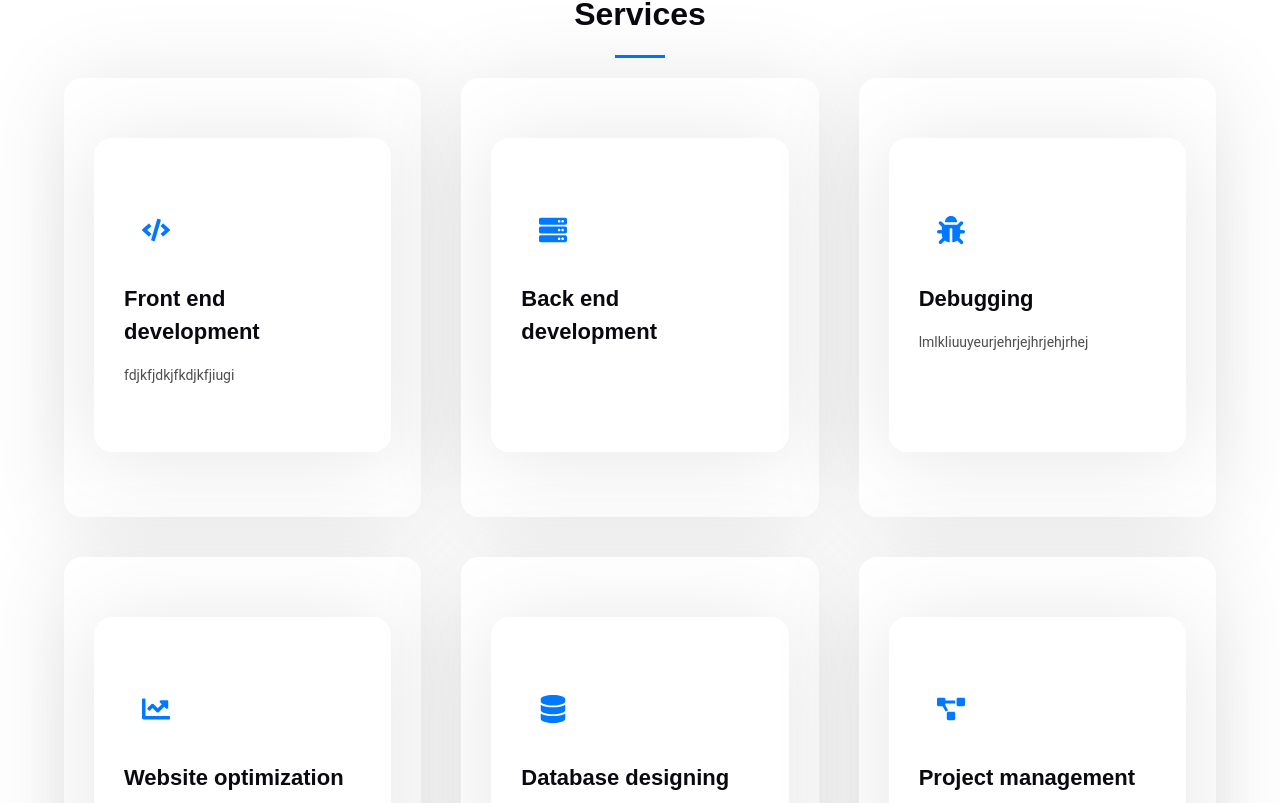
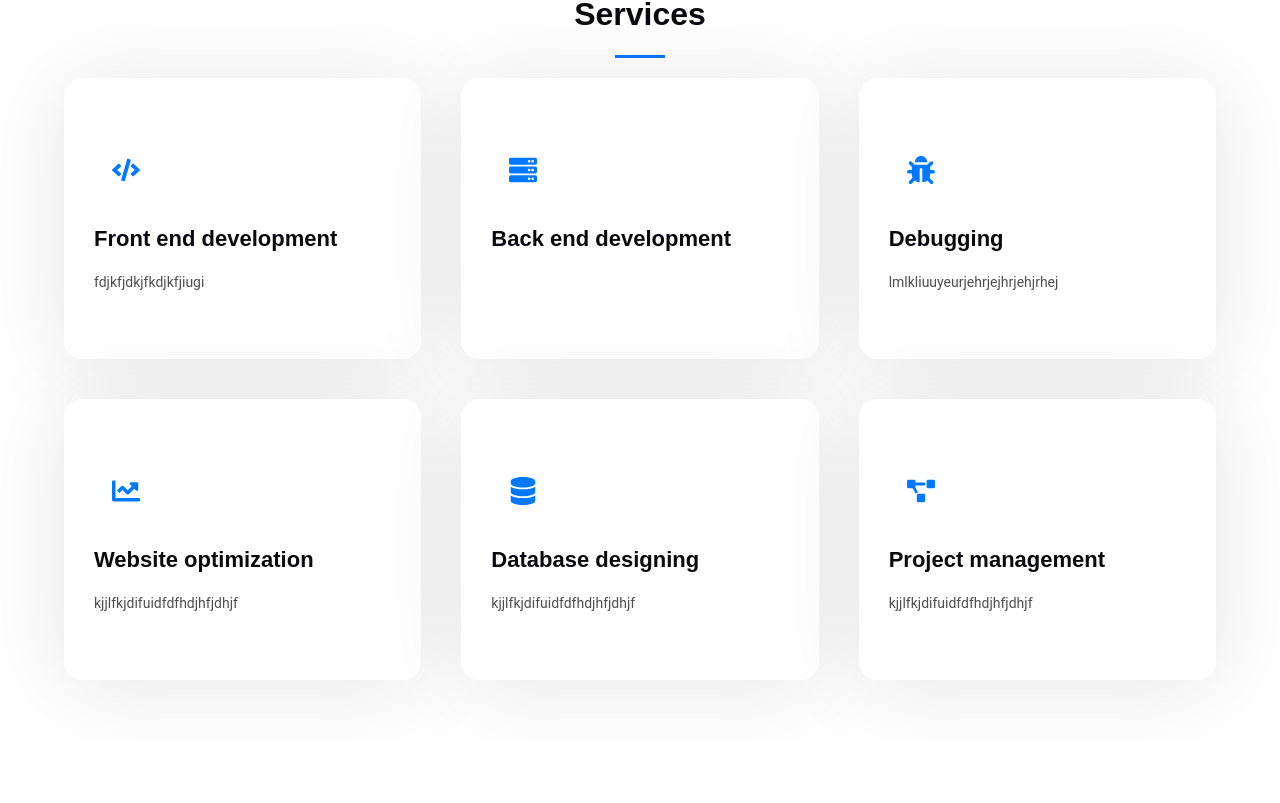
Before and after one commit to AinaPercky/porfolio-beta, a React (Vite) app: page / in a window 1280 px wide. Shown: the part 2217-3020 px from the top of the page. After the commit the page ends 2957 px from the top, so only its background shows below. Built offline with nearby package versions, Linux system fonts and the light colour scheme.

Commit message:
remove shadow on service cards

```diff
--- a/src/component/ServiceCard.jsx
+++ b/src/component/ServiceCard.jsx
@@ -10,7 +10,7 @@ export default function ServiceCard(props) {
                 {/* face avant*/}
 
                 <div className="service-item absolute w-full h-full backface-hidden">
-                    <div className='service-item'>
+                    <div className=''>
                         <div className="icon">
                             <Icon/>
                         </div>
@@ -19,7 +19,6 @@ export default function ServiceCard(props) {
                         </a>
                         <p>{props.content}</p>
                     </div>
-
 
                 </div>
                 {/* face arrière*/}
```
